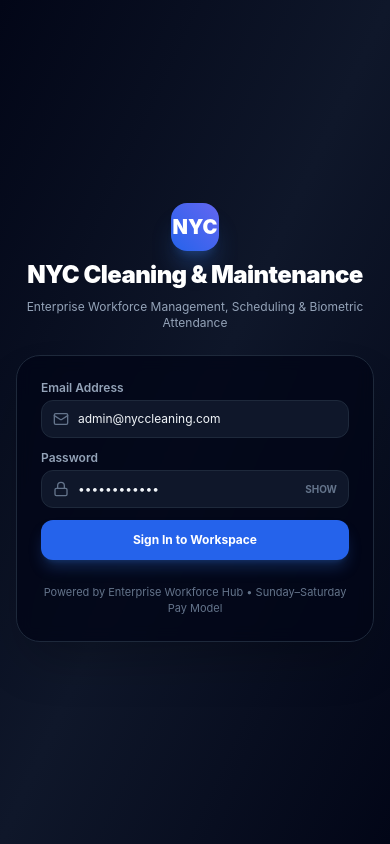
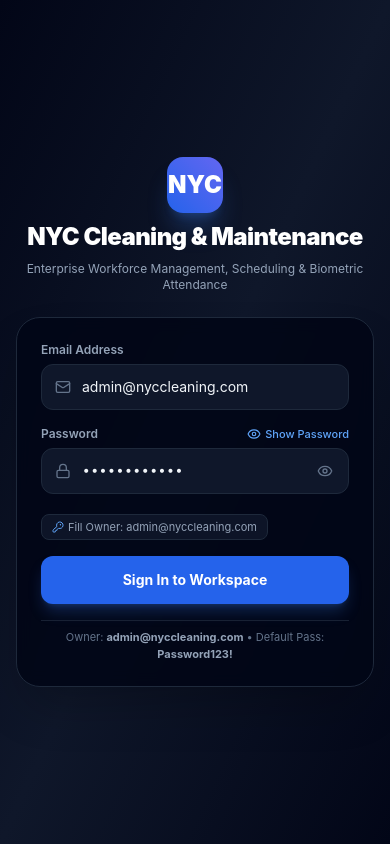
Before and after one commit to essja/nyc-cleaning-workforceww, a React (Vite) app in the folder packages/client/: page / in a window 390 px wide. Built offline with nearby package versions, Linux system fonts and the light colour scheme; no server answers.

Commit message:
feat: add Show/Hide password toggle on login, auto-trim mobile inputs, guarantee Master Admin active with Password123!

```diff
--- a/packages/client/src/App.tsx
+++ b/packages/client/src/App.tsx
@@ -12,7 +12,7 @@ import { DevicesPage } from './pages/DevicesPage.js';
 import { IntelligencePage } from './pages/IntelligencePage.js';
 import { AuditPage } from './pages/AuditPage.js';
 import { EmployeeMobileApp } from './mobile/EmployeeMobileApp.js';
-import { Lock, Mail, Building2, ShieldCheck, UserCheck, ArrowRight } from 'lucide-react';
+import { Lock, Mail, Building2, ShieldCheck, UserCheck, ArrowRight, Eye, EyeOff, KeyRound } from 'lucide-react';
 
 export const App: React.FC = () => {
   const { user, organization, login, isLoading } = useAuth();
@@ -22,10 +22,9 @@ export const App: React.FC = () => {
   // Login form state
   const [email, setEmail] = useState('admin@nyccleaning.com');
   const [password, setPassword] = useState('Password123!');
-  const [orgSlug, setOrgSlug] = useState('nyc-cleaning-and-maintenance');
+  const [showPassword, setShowPassword] = useState(false);
   const [loginError, setLoginError] = useState<string | null>(null);
   const [isLoggingIn, setIsLoggingIn] = useState(false);
-  const [showPassword, setShowPassword] = useState(false);
 
   if (isLoading) {
     return (
@@ -40,12 +39,20 @@ export const App: React.FC = () => {
     setLoginError(null);
     setIsLoggingIn(true);
     try {
-      await login(email, password, orgSlug);
+      const cleanEmail = email.trim().toLowerCase();
+      const cleanPassword = password.trim();
+      await login(cleanEmail, cleanPassword);
     } catch (err: any) {
       setLoginError(err.message || 'Login failed');
     } finally {
       setIsLoggingIn(false);
     }
+  };
+
+  const handleFillAdmin = () => {
+    setEmail('admin@nyccleaning.com');
+    setPassword('Password123!');
+    setLoginError(null);
   };
 
   // If unauthenticated: Render Enterprise Login Screen
@@ -55,7 +62,7 @@ export const App: React.FC = () => {
         <div className="max-w-md w-full space-y-6">
           {/* Logo & Header */}
           <div className="text-center space-y-2">
-            <div className="w-12 h-12 rounded-2xl bg-gradient-to-tr from-blue-600 to-indigo-500 flex items-center justify-center font-black text-white text-xl mx-auto shadow-xl shadow-blue-500/25">
+            <div className="w-14 h-14 rounded-2xl bg-gradient-to-tr from-blue-600 to-indigo-500 flex items-center justify-center font-black text-white text-2xl mx-auto shadow-xl shadow-blue-500/25">
               NYC
             </div>
             <h1 className="text-2xl font-black tracking-tight text-white">NYC Cleaning & Maintenance</h1>
@@ -63,68 +70,101 @@ export const App: React.FC = () => {
           </div>
 
           {/* Login Card */}
-          <div className="bg-slate-950/80 backdrop-blur border border-slate-800 rounded-3xl p-6 shadow-2xl space-y-4">
+          <div className="bg-slate-950/90 backdrop-blur border border-slate-800 rounded-3xl p-6 sm:p-7 shadow-2xl space-y-4">
             {loginError && (
-              <div className="p-3 rounded-xl bg-red-500/15 border border-red-500/30 text-xs text-red-300">
-                {loginError}
+              <div className="p-3.5 rounded-2xl bg-red-500/15 border border-red-500/30 text-xs text-red-300 flex items-center justify-between">
+                <span>{loginError}</span>
+                <button
+                  type="button"
+                  onClick={handleFillAdmin}
+                  className="underline font-bold text-red-200 ml-2 hover:text-white"
+                >
+                  Reset Admin
+                </button>
               </div>
             )}
 
-            <form onSubmit={handleLoginSubmit} className="space-y-3 text-xs">
+            <form onSubmit={handleLoginSubmit} className="space-y-4 text-xs">
               <div>
-                <label className="block text-slate-400 font-semibold mb-1">Email Address</label>
+                <label className="block text-slate-400 font-semibold mb-1.5">Email Address</label>
                 <div className="relative">
-                  <Mail className="w-4 h-4 text-slate-500 absolute left-3 top-1/2 -translate-y-1/2" />
+                  <Mail className="w-4 h-4 text-slate-500 absolute left-3.5 top-1/2 -translate-y-1/2" />
                   <input
                     type="email"
                     required
+                    autoCapitalize="none"
+                    autoCorrect="off"
+                    autoComplete="email"
+                    spellCheck={false}
                     placeholder="name@nyccleaning.com"
                     value={email}
                     onChange={(e) => setEmail(e.target.value)}
-                    className="w-full bg-slate-900 border border-slate-800 rounded-xl pl-9 pr-3 py-2.5 text-slate-100 focus:ring-1 focus:ring-blue-500"
+                    className="w-full bg-slate-900 border border-slate-800 rounded-xl pl-10 pr-3 py-3 text-slate-100 text-sm focus:outline-none focus:ring-2 focus:ring-blue-500"
                   />
                 </div>
               </div>
 
               <div>
-                <label className="block text-slate-400 font-semibold mb-1">Password</label>
+                <div className="flex items-center justify-between mb-1.5">
+                  <label className="text-slate-400 font-semibold">Password</label>
+                  <button
+                    type="button"
+                    onClick={() => setShowPassword(!showPassword)}
+                    className="text-[11px] text-blue-400 hover:text-blue-300 font-medium flex items-center gap-1 focus:outline-none"
+                  >
+                    {showPassword ? <EyeOff className="w-3.5 h-3.5" /> : <Eye className="w-3.5 h-3.5" />}
+                    <span>{showPassword ? 'Hide Password' : 'Show Password'}</span>
+                  </button>
+                </div>
                 <div className="relative">
-                  <Lock className="w-4 h-4 text-slate-500 absolute left-3 top-1/2 -translate-y-1/2" />
+                  <Lock className="w-4 h-4 text-slate-500 absolute left-3.5 top-1/2 -translate-y-1/2" />
                   <input
                     type={showPassword ? 'text' : 'password'}
                     required
+                    autoCapitalize="none"
+                    autoCorrect="off"
+                    autoComplete="current-password"
+                    spellCheck={false}
                     placeholder="••••••••"
                     value={password}
                     onChange={(e) => setPassword(e.target.value)}
-                    className="w-full bg-slate-900 border border-slate-800 rounded-xl pl-9 pr-12 py-2.5 text-slate-100 focus:ring-1 focus:ring-blue-500"
+                    className="w-full bg-slate-900 border border-slate-800 rounded-xl pl-10 pr-10 py-3 text-slate-100 text-sm focus:outline-none focus:ring-2 focus:ring-blue-500 font-mono"
                   />
                   <button
                     type="button"
                     onClick={() => setShowPassword(!showPassword)}
-                    className="absolute right-3 top-1/2 -translate-y-1/2 text-slate-500 hover:text-slate-200 text-[10px] font-bold transition"
+                    className="absolute right-3 top-1/2 -translate-y-1/2 text-slate-500 hover:text-slate-300 p-1"
+                    title={showPassword ? 'Hide password' : 'Show password'}
                   >
-                    {showPassword ? 'HIDE' : 'SHOW'}
+                    {showPassword ? <EyeOff className="w-4 h-4" /> : <Eye className="w-4 h-4" />}
                   </button>
                 </div>
-                {showPassword && password && (
-                  <p className="mt-1 text-[11px] font-mono text-blue-300 bg-blue-500/10 px-2 py-1 rounded-lg border border-blue-500/20">
-                    🔑 {password}
-                  </p>
-                )}
+              </div>
+
+              {/* Quick Fill Helper */}
+              <div className="flex items-center justify-between pt-1">
+                <button
+                  type="button"
+                  onClick={handleFillAdmin}
+                  className="text-[11px] text-slate-400 hover:text-white flex items-center gap-1 bg-slate-900/90 border border-slate-800 px-2.5 py-1 rounded-lg"
+                >
+                  <KeyRound className="w-3 h-3 text-blue-400" />
+                  <span>Fill Owner: admin@nyccleaning.com</span>
+                </button>
               </div>
 
               <button
                 type="submit"
                 disabled={isLoggingIn}
-                className="w-full py-3 bg-blue-600 hover:bg-blue-500 text-white font-bold rounded-xl shadow-lg shadow-blue-500/25 transition disabled:opacity-50 mt-3"
+                className="w-full py-3.5 bg-blue-600 hover:bg-blue-500 active:bg-blue-700 text-white font-bold rounded-xl shadow-lg shadow-blue-500/25 transition disabled:opacity-50 mt-2 text-sm flex items-center justify-center gap-2"
               >
                 {isLoggingIn ? 'Authenticating...' : 'Sign In to Workspace'}
               </button>
             </form>
 
-            <div className="pt-2 text-center">
+            <div className="pt-2 text-center border-t border-slate-800/80">
               <p className="text-[11px] text-slate-500">
-                Powered by Enterprise Workforce Hub • Sunday–Saturday Pay Model
+                Owner: <strong className="text-slate-400">admin@nyccleaning.com</strong> • Default Pass: <strong className="text-slate-400">Password123!</strong>
               </p>
             </div>
           </div>
```
Also changed, not shown: 2 other files (tests, documents, lock files or other folders).
